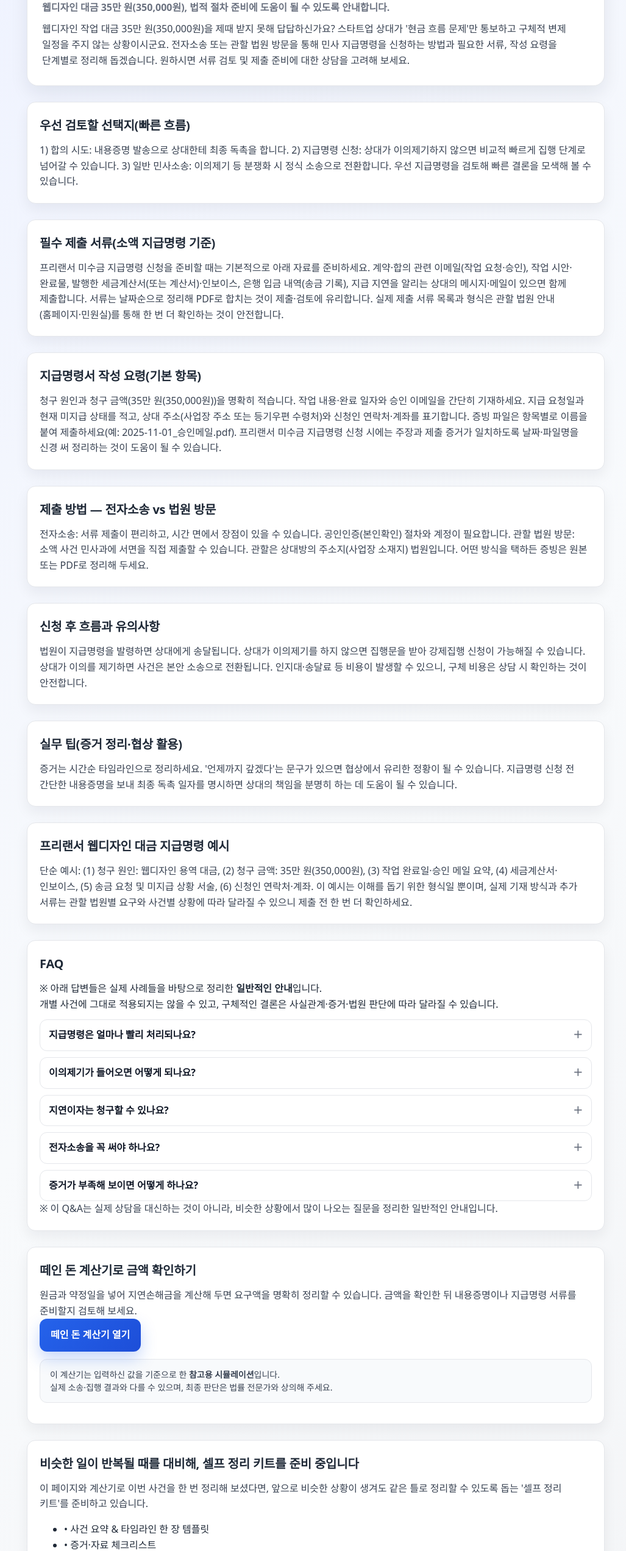
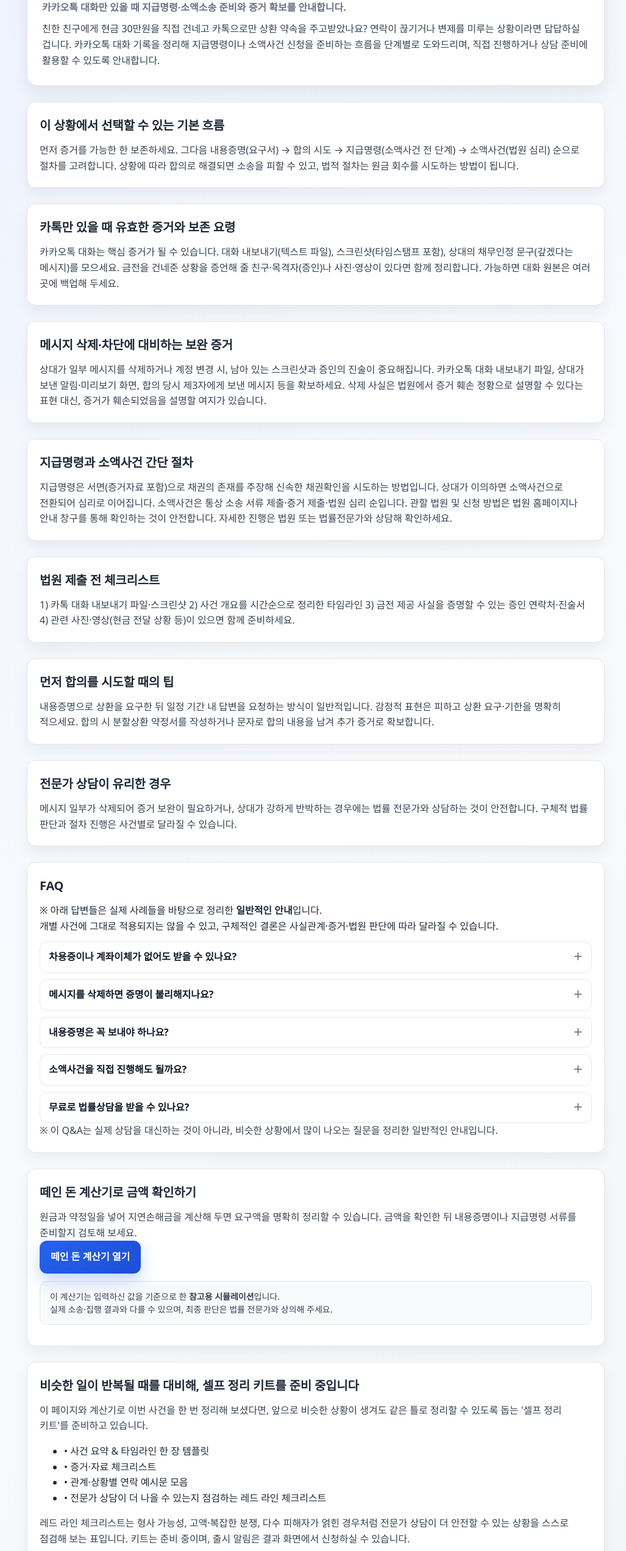
Before and after one commit to kimyoel/money-keeper, a plain HTML site: page public/case.html in a window 1280 px wide. Shown: the part 256-2800 px from the top of the page at 61% size, without its empty margins (122-1149 px from the left). Drawn offline with Linux system fonts and the light colour scheme.

Commit message:
auto: publish case

```diff
--- a/public/case.html
+++ b/public/case.html
@@ -2,8 +2,8 @@
 <html lang="ko">
 <head>
   <meta charset="utf-8" />
-  <title>프리랜서 미수금 35만 원(350,000원) 지급명령 신청 방법</title>
-  <meta name="description" content="프리랜서 웹디자인 대금 35만 원(350,000원) 미수 상황에서 지급명령 신청 절차, 필요한 서류와 작성 요령, 전자소송·방문 제출 방법을 단계별로 안내합니다." />
+  <title>카톡으로만 빌려준 돈 30만원 돌려받는 방법 — 지급명령·소액소송 준비</title>
+  <meta name="description" content="카카오톡 대화만 있는 상태에서 현금 30만원을 돌려받기 위한 증거 정리, 내용증명·지급명령·소액사건 절차와 실무 팁을 단계별로 안내합니다." />
   <link rel="stylesheet" href="./styles.css" />
 </head>
 <body>
@@ -22,50 +22,50 @@
         <span class="breadcrumb-sep">›</span>
         <a href="./index.html">상황별 미수금 가이드</a>
         <span class="breadcrumb-sep">›</span>
-        <span class="breadcrumb-current breadcrumb-ellipsis">프리랜서 미수금 35만 원(350,000원) 지급명령 신청 방법</span>
+        <span class="breadcrumb-current breadcrumb-ellipsis">카톡으로만 빌려준 돈 30만원 돌려받는 방법 — 지급명령·소액소송 준비</span>
       </div>
     </div>
 
     <section class="hero">
-      <h1>프리랜서 미수금 35만 원(350,000원) 지급명령 신청 방법</h1>
-      <p class="subtitle">웹디자인 대금 35만 원(350,000원), 법적 절차 준비에 도움이 될 수 있도록 안내합니다.</p>
-      <p class="intro">웹디자인 작업 대금 35만 원(350,000원)을 제때 받지 못해 답답하신가요? 스타트업 상대가 '현금 흐름 문제'만 통보하고 구체적 변제 일정을 주지 않는 상황이시군요. 전자소송 또는 관할 법원 방문을 통해 민사 지급명령을 신청하는 방법과 필요한 서류, 작성 요령을 단계별로 정리해 돕겠습니다. 원하시면 서류 검토 및 제출 준비에 대한 상담을 고려해 보세요.</p>
+      <h1>카톡으로만 빌려준 돈 30만원, 돌려받는 방법</h1>
+      <p class="subtitle">카카오톡 대화만 있을 때 지급명령·소액소송 준비와 증거 확보를 안내합니다.</p>
+      <p class="intro">친한 친구에게 현금 30만원을 직접 건네고 카톡으로만 상환 약속을 주고받았나요? 연락이 끊기거나 변제를 미루는 상황이라면 답답하실 겁니다. 카카오톡 대화 기록을 정리해 지급명령이나 소액사건 신청을 준비하는 흐름을 단계별로 도와드리며, 직접 진행하거나 상담 준비에 활용할 수 있도록 안내합니다.</p>
     </section>
 
 
       <section class="section" id="options_overview">
-        <h2>우선 검토할 선택지(빠른 흐름)</h2>
-        <p>1) 합의 시도: 내용증명 발송으로 상대한테 최종 독촉을 합니다. 2) 지급명령 신청: 상대가 이의제기하지 않으면 비교적 빠르게 집행 단계로 넘어갈 수 있습니다. 3) 일반 민사소송: 이의제기 등 분쟁화 시 정식 소송으로 전환합니다. 우선 지급명령을 검토해 빠른 결론을 모색해 볼 수 있습니다.</p>
+        <h2>이 상황에서 선택할 수 있는 기본 흐름</h2>
+        <p>먼저 증거를 가능한 한 보존하세요. 그다음 내용증명(요구서) → 합의 시도 → 지급명령(소액사건 전 단계) → 소액사건(법원 심리) 순으로 절차를 고려합니다. 상황에 따라 합의로 해결되면 소송을 피할 수 있고, 법적 절차는 원금 회수를 시도하는 방법이 됩니다.</p>
       </section>
 
-      <section class="section" id="required_documents">
-        <h2>필수 제출 서류(소액 지급명령 기준)</h2>
-        <p>프리랜서 미수금 지급명령 신청을 준비할 때는 기본적으로 아래 자료를 준비하세요. 계약·합의 관련 이메일(작업 요청·승인), 작업 시안·완료물, 발행한 세금계산서(또는 계산서)·인보이스, 은행 입금 내역(송금 기록), 지급 지연을 알리는 상대의 메시지·메일이 있으면 함께 제출합니다. 서류는 날짜순으로 정리해 PDF로 합치는 것이 제출·검토에 유리합니다. 실제 제출 서류 목록과 형식은 관할 법원 안내(홈페이지·민원실)를 통해 한 번 더 확인하는 것이 안전합니다.</p>
+      <section class="section" id="evidence">
+        <h2>카톡만 있을 때 유효한 증거와 보존 요령</h2>
+        <p>카카오톡 대화는 핵심 증거가 될 수 있습니다. 대화 내보내기(텍스트 파일), 스크린샷(타임스탬프 포함), 상대의 채무인정 문구(갚겠다는 메시지)를 모으세요. 금전을 건네준 상황을 증언해 줄 친구·목격자(증인)나 사진·영상이 있다면 함께 정리합니다. 가능하면 대화 원본은 여러 곳에 백업해 두세요.</p>
       </section>
 
-      <section class="section" id="how_to_write">
-        <h2>지급명령서 작성 요령(기본 항목)</h2>
-        <p>청구 원인과 청구 금액(35만 원(350,000원))을 명확히 적습니다. 작업 내용·완료 일자와 승인 이메일을 간단히 기재하세요. 지급 요청일과 현재 미지급 상태를 적고, 상대 주소(사업장 주소 또는 등기우편 수령처)와 신청인 연락처·계좌를 표기합니다. 증빙 파일은 항목별로 이름을 붙여 제출하세요(예: 2025-11-01_승인메일.pdf). 프리랜서 미수금 지급명령 신청 시에는 주장과 제출 증거가 일치하도록 날짜·파일명을 신경 써 정리하는 것이 도움이 될 수 있습니다.</p>
+      <section class="section" id="deleted-messages">
+        <h2>메시지 삭제·차단에 대비하는 보완 증거</h2>
+        <p>상대가 일부 메시지를 삭제하거나 계정 변경 시, 남아 있는 스크린샷과 증인의 진술이 중요해집니다. 카카오톡 대화 내보내기 파일, 상대가 보낸 알림·미리보기 화면, 합의 당시 제3자에게 보낸 메시지 등을 확보하세요. 삭제 사실은 법원에서 증거 훼손 정황으로 설명할 수 있다는 표현 대신, 증거가 훼손되었음을 설명할 여지가 있습니다.</p>
       </section>
 
-      <section class="section" id="submission_methods">
-        <h2>제출 방법 — 전자소송 vs 법원 방문</h2>
-        <p>전자소송: 서류 제출이 편리하고, 시간 면에서 장점이 있을 수 있습니다. 공인인증(본인확인) 절차와 계정이 필요합니다. 관할 법원 방문: 소액 사건 민사과에 서면을 직접 제출할 수 있습니다. 관할은 상대방의 주소지(사업장 소재지) 법원입니다. 어떤 방식을 택하든 증빙은 원본 또는 PDF로 정리해 두세요.</p>
+      <section class="section" id="procedures">
+        <h2>지급명령과 소액사건 간단 절차</h2>
+        <p>지급명령은 서면(증거자료 포함)으로 채권의 존재를 주장해 신속한 채권확인을 시도하는 방법입니다. 상대가 이의하면 소액사건으로 전환되어 심리로 이어집니다. 소액사건은 통상 소송 서류 제출·증거 제출·법원 심리 순입니다. 관할 법원 및 신청 방법은 법원 홈페이지나 안내 창구를 통해 확인하는 것이 안전합니다. 자세한 진행은 법원 또는 법률전문가와 상담해 확인하세요.</p>
       </section>
 
-      <section class="section" id="after_submission">
-        <h2>신청 후 흐름과 유의사항</h2>
-        <p>법원이 지급명령을 발령하면 상대에게 송달됩니다. 상대가 이의제기를 하지 않으면 집행문을 받아 강제집행 신청이 가능해질 수 있습니다. 상대가 이의를 제기하면 사건은 본안 소송으로 전환됩니다. 인지대·송달료 등 비용이 발생할 수 있으니, 구체 비용은 상담 시 확인하는 것이 안전합니다.</p>
+      <section class="section" id="what-to-bring">
+        <h2>법원 제출 전 체크리스트</h2>
+        <p>1) 카톡 대화 내보내기 파일·스크린샷 2) 사건 개요를 시간순으로 정리한 타임라인 3) 금전 제공 사실을 증명할 수 있는 증인 연락처·진술서 4) 관련 사진·영상(현금 전달 상황 등)이 있으면 함께 준비하세요.</p>
       </section>
 
-      <section class="section" id="practical_tips">
-        <h2>실무 팁(증거 정리·협상 활용)</h2>
-        <p>증거는 시간순 타임라인으로 정리하세요. '언제까지 갚겠다'는 문구가 있으면 협상에서 유리한 정황이 될 수 있습니다. 지급명령 신청 전 간단한 내용증명을 보내 최종 독촉 일자를 명시하면 상대의 책임을 분명히 하는 데 도움이 될 수 있습니다.</p>
+      <section class="section" id="negotiation">
+        <h2>먼저 합의를 시도할 때의 팁</h2>
+        <p>내용증명으로 상환을 요구한 뒤 일정 기간 내 답변을 요청하는 방식이 일반적입니다. 감정적 표현은 피하고 상환 요구·기한을 명확히 적으세요. 합의 시 분할상환 약정서를 작성하거나 문자로 합의 내용을 남겨 추가 증거로 확보합니다.</p>
       </section>
 
-      <section class="section" id="example">
-        <h2>프리랜서 웹디자인 대금 지급명령 예시</h2>
-        <p>단순 예시: (1) 청구 원인: 웹디자인 용역 대금, (2) 청구 금액: 35만 원(350,000원), (3) 작업 완료일·승인 메일 요약, (4) 세금계산서·인보이스, (5) 송금 요청 및 미지급 상황 서술, (6) 신청인 연락처·계좌. 이 예시는 이해를 돕기 위한 형식일 뿐이며, 실제 기재 방식과 추가 서류는 관할 법원별 요구와 사건별 상황에 따라 달라질 수 있으니 제출 전 한 번 더 확인하세요.</p>
+      <section class="section" id="when-to-consult">
+        <h2>전문가 상담이 유리한 경우</h2>
+        <p>메시지 일부가 삭제되어 증거 보완이 필요하거나, 상대가 강하게 반박하는 경우에는 법률 전문가와 상담하는 것이 안전합니다. 구체적 법률 판단과 절차 진행은 사건별로 달라질 수 있습니다.</p>
       </section>
 
 
@@ -78,28 +78,28 @@
       <div class="faq">
 
         <details>
-          <summary>지급명령은 얼마나 빨리 처리되나요?</summary>
-          <div>사건과 법원 처리 속도에 따라 다릅니다. 전자소송을 이용하면 서류 제출과 접수는 비교적 빠르지만, 송달·이의제기 여부 등 후속 단계는 법원 사정에 따라 달라집니다.</div>
+          <summary>차용증이나 계좌이체가 없어도 받을 수 있나요?</summary>
+          <div>카톡 대화와 증인의 진술 등 정황 증거를 근거로 지급명령·소액사건을 신청하는 사례가 있습니다. 다만 각 사건의 사실관계와 증거에 따라 법원의 평가가 달라질 수 있어 결과를 보장할 수는 없습니다.</div>
         </details>
 
         <details>
-          <summary>이의제기가 들어오면 어떻게 되나요?</summary>
-          <div>이의제기가 나오면 통상 본안 소송으로 전환되어 증거 제출과 주장을 정리해야 합니다. 이 경우 추가 증거(작업 원본, 수정 내역, 승인 기록 등)를 잘 정리해 두는 것이 중요합니다.</div>
+          <summary>메시지를 삭제하면 증명이 불리해지나요?</summary>
+          <div>일부 메시지 삭제는 증거 확보에 어려움을 줍니다. 삭제된 경우에도 남아 있는 스크린샷, 대화 내보내기 파일, 증인 진술 등으로 보완할 수 있으니 가능한 모든 증거를 모아 두세요.</div>
         </details>
 
         <details>
-          <summary>지연이자는 청구할 수 있나요?</summary>
-          <div>약정이자가 있으면 약정에 따라 청구할 수 있고, 약정이 없으면 민법상 이자를 청구하는 방안이 검토될 수 있습니다. 구체 산정과 표기는 상황에 따라 달라지므로 사전 확인을 권합니다.</div>
+          <summary>내용증명은 꼭 보내야 하나요?</summary>
+          <div>내용증명은 공식적인 요구·기한을 남기는 수단으로 유용합니다. 다만 반드시 보내야 하는 것은 아니며, 사안에 따라 합의 시도로 바로 진행할 수도 있습니다.</div>
         </details>
 
         <details>
-          <summary>전자소송을 꼭 써야 하나요?</summary>
-          <div>꼭 그렇지는 않습니다. 전자소송은 서류 제출이 편리하고 시간 면에서 장점이 있을 수 있습니다. 다만 공인인증과 계정 준비가 필요하고, 직접 관할 법원을 방문해 제출할 수도 있습니다.</div>
+          <summary>소액사건을 직접 진행해도 될까요?</summary>
+          <div>소액사건은 비교적 절차가 간단해 개인이 직접 진행하는 경우가 많습니다. 다만 증거 보완이 필요하거나 상대의 반박 가능성이 높으면 상담을 권합니다.</div>
         </details>
 
         <details>
-          <summary>증거가 부족해 보이면 어떻게 하나요?</summary>
-          <div>계약 이메일, 승인 메일, 세금계산서, 입금 내역 등 정황 증거가 있다면 지급명령 신청을 검토할 수 있습니다. 증거가 더 필요하면 추가 확보(클라우드 접근 기록, 수정 요청 내역 등)를 시도해 보세요.</div>
+          <summary>무료로 법률상담을 받을 수 있나요?</summary>
+          <div>공적 기관에서 제공하는 무료 법률상담을 활용할 수 있습니다. 예를 들어 대한법률구조공단, 지방자치단체의 무료 상담 창구, 일부 시민단체나 공공기관의 법률지원 서비스가 있습니다. 이용 가능 여부나 상담 방식은 기관별로 다르니 해당 기관 홈페이지나 안내 창구를 확인하세요.</div>
         </details>
 
       </div>
@@ -136,8 +136,8 @@
 
     <section class="section" id="disclaimer" aria-label="면책 및 법령 안내">
       <h2>면책 및 법령 안내</h2>
-      <p class="text-sm text-gray-700">이 안내는 일반적인 정보 제공을 목적으로 합니다. 개별 사건에 대한 법률 자문이나 결과 보장을 하는 내용이 아닙니다.</p>
-      <p class="text-xs text-gray-600 mt-2">제공하신 사례 관련 자료는 관련 법령과 내부 정책에 따라 필요한 범위에서만 안전하게 처리됩니다. 민감 정보는 제출 전 최소화하는 것이 좋습니다.</p>
+      <p class="text-sm text-gray-700">이 안내는 일반적인 정보 제공을 목적으로 합니다. 개별 사건에 대한 법률 자문이나 결과 보장을 제공하지 않습니다. 구체적 절차·전략은 사건별 사실관계에 따라 달라질 수 있으니 필요하면 법률전문가와 상담하세요.</p>
+      <p class="text-xs text-gray-600 mt-2">제공한 자료와 개인정보는 관련 법령 및 내부 정책에 따라 필요한 범위에서만 안전하게 처리하기 위해 노력합니다. 실제 제출 시에는 불필요한 개인정보가 노출되지 않도록 주의하세요.</p>
     </section>
 
     <p class="footer">본 페이지의 안내는 일반적인 절차를 정리한 것으로, 개별 사건에 대한 법률 자문이 아닙니다.</p>
--- a/public/sitemap.xml
+++ b/public/sitemap.xml
@@ -5,13 +5,13 @@
         http://www.sitemaps.org/schemas/sitemap/0.9/sitemap.xsd">
   <url>
     <loc>https://gentle-yeot-a0c73f.netlify.app/</loc>
-    <lastmod>2025-12-18T19:09:54+00:00</lastmod>
+    <lastmod>2025-12-18T19:12:25+00:00</lastmod>
     <changefreq>weekly</changefreq>
     <priority>1.0</priority>
   </url>
   <url>
     <loc>https://gentle-yeot-a0c73f.netlify.app/index.html</loc>
-    <lastmod>2025-12-18T19:09:54+00:00</lastmod>
+    <lastmod>2025-12-18T19:12:25+00:00</lastmod>
     <changefreq>weekly</changefreq>
     <priority>0.9</priority>
   </url>
@@ -95,7 +95,7 @@
   </url>
   <url>
     <loc>https://gentle-yeot-a0c73f.netlify.app/case.html</loc>
-    <lastmod>2025-12-18T19:07:17+00:00</lastmod>
+    <lastmod>2025-12-18T19:12:25+00:00</lastmod>
     <changefreq>monthly</changefreq>
     <priority>0.64</priority>
   </url>
```
Also changed, not shown: public/pages.json (+4 -4 lines).
